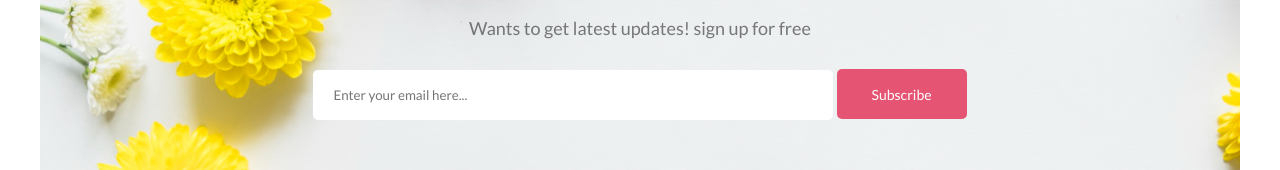
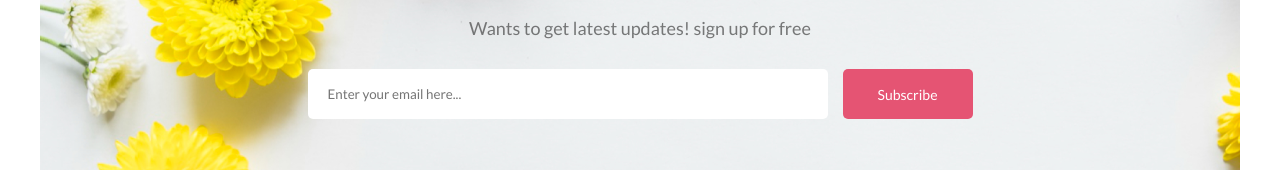
Before and after one commit to ShahariarSohan/flower-website, a plain HTML site: page index.html in a window 1280 px wide. Shown: the part 4412-4582 px from the top of the page. Drawn offline with Linux system fonts and the light colour scheme.

Commit message:
I have modified subscribe area

```diff
--- a/index.html
+++ b/index.html
@@ -109,8 +109,13 @@
             <h2 class="primary-title">Get The Latest Deals</h2>
             <p class="primary-paragraph">Wants to get latest updates! sign up for free</p>
             <div class="subscribe-area">
-                    <input type="email" name="" id="" placeholder="Enter your email here...">
+                    <div class="email-area">
+                        <input type="email" name="" id="" placeholder="Enter your email here...">
+                    </div>
+                   <div class="subscribe-btn">
                     <a href=""><button class="btn-primary">Subscribe</button></a>
+                   </div>
+
             </div>
         </div>
     </main>
--- a/style.css
+++ b/style.css
@@ -196,8 +196,12 @@
 }
 .subscribe-area{
     margin-top:30px;
-    text-align: center;
-
+    display:flex;
+    justify-content: center;
+    align-items: center;
+}
+.email-area{
+    margin-right:15px;
 }
 .subscribe-area input{
     padding:10px 0 10px 20px;
```
